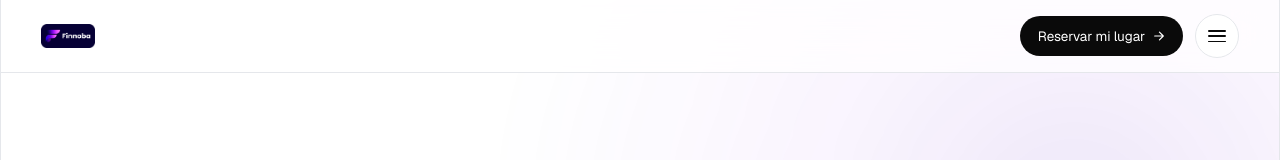
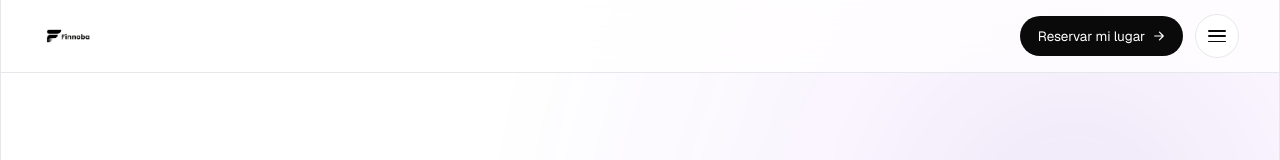
Before and after one commit to andrefdev/finnoba_landing, a Next.js app: page / in a window 1280 px wide. Shown: the top 160 px of the page. Built offline with nearby package versions, Linux system fonts and the light colour scheme.

Commit message:
change in UI

```diff
--- a/src/domains/common/Wordmark.tsx
+++ b/src/domains/common/Wordmark.tsx
@@ -3,7 +3,7 @@ import Image from "next/image";
 export function Wordmark({ height = 22 }: { height?: number }) {
   return (
     <Image
-      src="/assets/logo-finnoba-navy.png"
+      src="/assets/logo-finnoba-white.png"
       alt="Finnoba"
       width={height * 4}
       height={height}
```
Also changed, not shown: public/assets/logo-finnoba-white.png (added).
